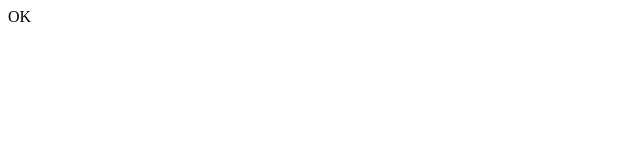
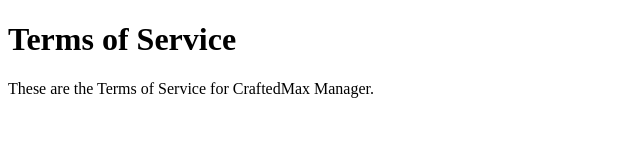
Before and after one commit to Rutbeli/craftedmax-policies, a plain HTML site: page index.html in a window 1280 px wide. Shown: the whole page, without its empty margins (0-640 px from the left). Drawn offline with Linux system fonts and the light colour scheme.

Commit message:
Add files via upload

```diff
--- a/index.html
+++ b/index.html
@@ -1,5 +1,11 @@
-<!DOCTYPE html><html><head>
+<!DOCTYPE html>
+<html lang="en">
+<head>
 <meta charset="UTF-8">
-<meta name="tiktok-site-verification" content="K6NGLta2BT3j6IgV3GkFJJu9k3XapsKa">
-<meta name="tiktok-domain-verification" content="K6NGLta2BT3j6IgV3GkFJJu9k3XapsKa">
-<title>OK</title></head><body>OK</body></html>
+<title>Terms of Service</title>
+</head>
+<body>
+<h1>Terms of Service</h1>
+<p>These are the Terms of Service for CraftedMax Manager.</p>
+</body>
+</html>
```
